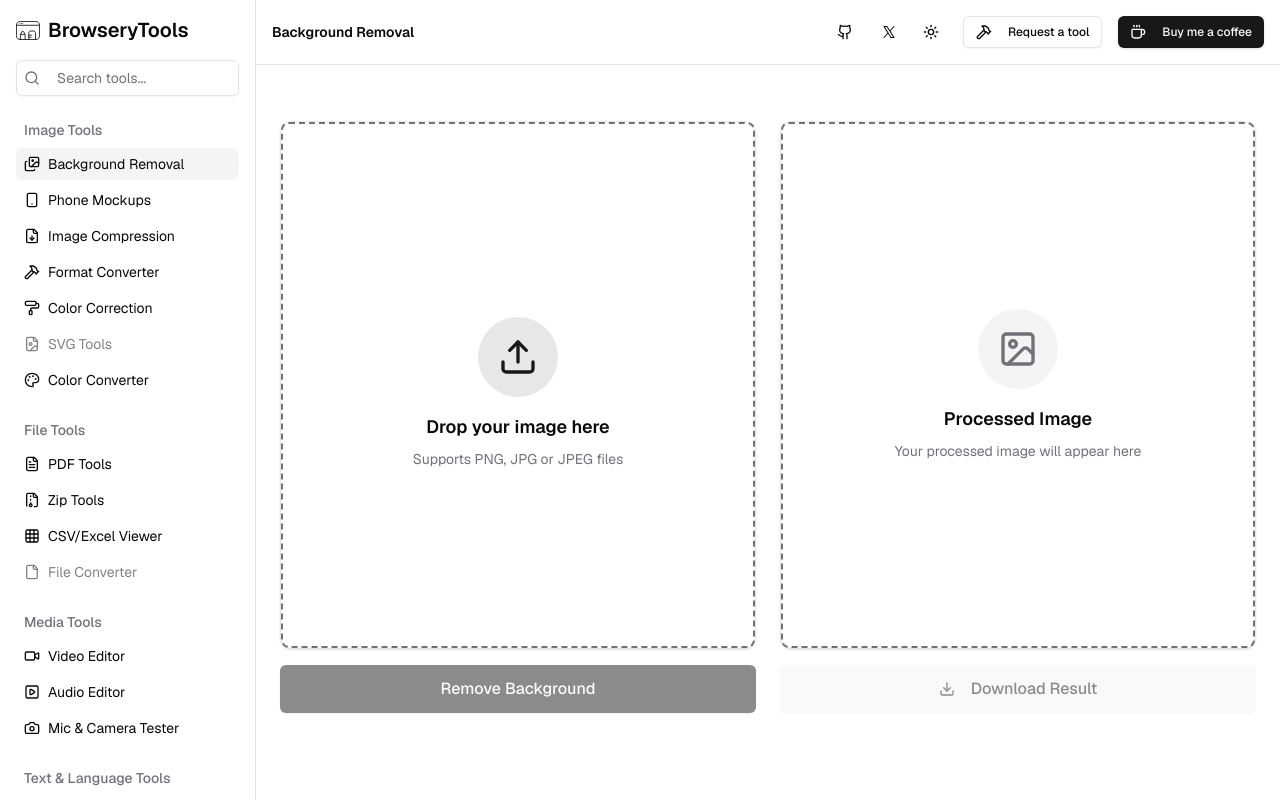
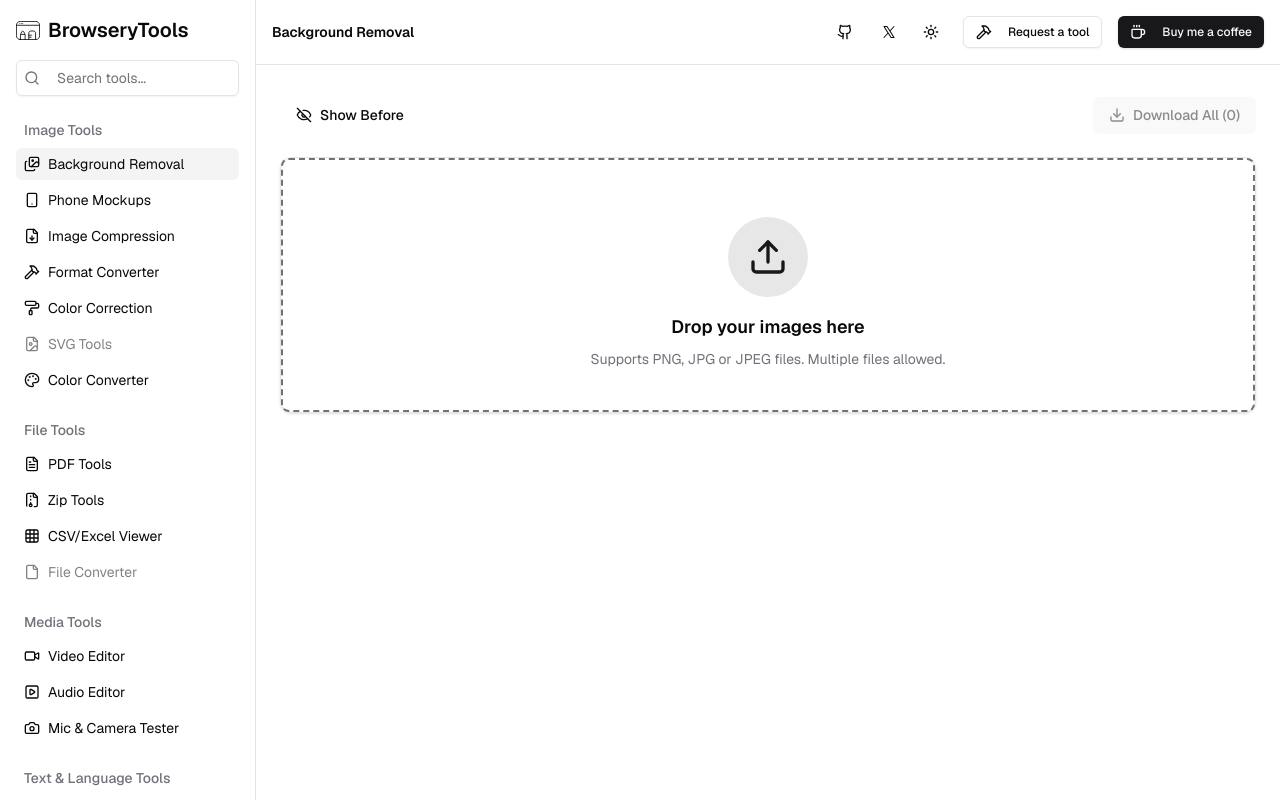
Before and after one commit to aghyad97/browserytools, a Next.js app: page /tools/bg-removal in a window 1280 px wide. Built offline with nearby package versions, Linux system fonts and the light colour scheme.

Commit message:
bg removal bulk upload

```diff
--- a/next.config.ts
+++ b/next.config.ts
@@ -5,10 +5,7 @@ const nextConfig: NextConfig = {
     return [
       {
         source: "/tools/bg-removal",
-        headers: [
-          { key: "Cross-Origin-Embedder-Policy", value: "require-corp" },
-          { key: "Cross-Origin-Opener-Policy", value: "same-origin" },
-        ],
+        headers: [{ key: "Cross-Origin-Opener-Policy", value: "same-origin" }],
       },
       {
         // Apply specific headers to static assets
--- a/src/components/BgRemoval.tsx
+++ b/src/components/BgRemoval.tsx
@@ -1,18 +1,13 @@
 "use client";
 
-import { useState, useCallback, useEffect } from "react";
+import { useState, useCallback, useEffect, useRef } from "react";
 import { useDropzone } from "react-dropzone";
 import { motion, AnimatePresence } from "framer-motion";
 import { Card } from "@/components/ui/card";
 import { Button } from "@/components/ui/button";
-import {
-  Upload,
-  Image as ImageIcon,
-  Loader2,
-  Download,
-  Trash2,
-} from "lucide-react";
+import { Upload, Loader2, Download, Trash2, Eye, EyeOff } from "lucide-react";
 import { Progress } from "@/components/ui/progress";
+import JSZip from "jszip";
 import { Config, removeBackground } from "@imgly/background-removal";
 
 const config: Config = {
@@ -20,22 +15,47 @@ const config: Config = {
 };
 
 export default function BgRemoval() {
-  const [image, setImage] = useState<string | null>(null);
-  const [processedImage, setProcessedImage] = useState<string | null>(null);
-  const [loading, setLoading] = useState(false);
-  const [progress, setProgress] = useState(0);
+  type ImageItem = {
+    id: string;
+    name: string;
+    original: string; // data URL
+    processed: string | null; // object URL of processed image for display
+    processedBlob: Blob | null; // actual processed blob for downloading
+    status: "idle" | "processing" | "done" | "error";
+    progress: number;
+  };
+
+  const [items, setItems] = useState<ImageItem[]>([]);
+  const [showAfter, setShowAfter] = useState(true);
+  const [isProcessingAll, setIsProcessingAll] = useState(false);
+  const [isZipping, setIsZipping] = useState(false);
 
   const onDrop = useCallback((acceptedFiles: File[]) => {
-    const file = acceptedFiles[0];
-    if (file) {
+    if (!acceptedFiles || acceptedFiles.length === 0) return;
+
+    const readers = acceptedFiles.map((file) => {
+      return new Promise<ImageItem>((resolve) => {
         const reader = new FileReader();
         reader.onloadend = () => {
-        setImage(reader.result as string);
-        setProcessedImage(null);
-        setProgress(0);
+          resolve({
+            id: `${file.name}-${file.size}-${file.lastModified}-${Math.random()
+              .toString(36)
+              .slice(2)}`,
+            name: file.name,
+            original: reader.result as string,
+            processed: null,
+            processedBlob: null,
+            status: "idle",
+            progress: 0,
+          });
         };
         reader.readAsDataURL(file);
-    }
+      });
+    });
+
+    Promise.all(readers).then((newItems) => {
+      setItems((prev) => [...prev, ...newItems]);
+    });
   }, []);
 
   const { getRootProps, getInputProps, isDragActive } = useDropzone({
@@ -43,69 +63,303 @@ export default function BgRemoval() {
     accept: {
       "image/*": [".png", ".jpg", ".jpeg"],
     },
-    multiple: false,
+    multiple: true,
   });
 
-  const handleRemoveBackground = async () => {
-    if (!image) return;
-    setLoading(true);
-    setProgress(0);
+  const processOne = useCallback(
+    async (itemId: string) => {
+      console.log(`Starting processing for item: ${itemId}`);
+
+      setItems((prev) =>
+        prev.map((it) =>
+          it.id === itemId ? { ...it, status: "processing", progress: 0 } : it
+        )
+      );
+
+      const item = items.find((i) => i.id === itemId);
+      if (!item) {
+        console.error(`Item not found: ${itemId}`);
+        return;
+      }
 
       try {
         // Convert data URL to blob
-      const response = await fetch(image);
+        const response = await fetch(item.original);
         const blob = await response.blob();
 
-      // Use removeBackground directly with progress callback
-      const blobResult = await removeBackground(blob, config);
+        console.log(
+          `Processing ${item.name}, original size: ${blob.size} bytes`
+        );
 
-      const url = URL.createObjectURL(blobResult);
+        // Remove background
+        const resultBlob = await removeBackground(blob, config);
 
-      // // Convert blob result to data URL
-      setProcessedImage(url);
+        console.log(
+          `Processed ${item.name}, result size: ${resultBlob.size} bytes`
+        );
+
+        // Create object URL for display
+        const url = URL.createObjectURL(resultBlob);
+
+        setItems((prev) =>
+          prev.map((it) =>
+            it.id === itemId
+              ? {
+                  ...it,
+                  processed: url,
+                  processedBlob: resultBlob, // Store the actual blob
+                  status: "done",
+                  progress: 100,
+                }
+              : it
+          )
+        );
+
+        console.log(`Successfully processed: ${item.name}`);
       } catch (error) {
         console.error("Error processing image:", error);
-    } finally {
-      setLoading(false);
+        setItems((prev) =>
+          prev.map((it) => (it.id === itemId ? { ...it, status: "error" } : it))
+        );
+      }
+    },
+    [items]
+  );
+
+  // Auto process newly added images sequentially
+  const runRef = useRef(false);
+  useEffect(() => {
+    const pending = items.filter((i) => i.status === "idle" && !i.processed);
+    if (pending.length === 0) return;
+    if (runRef.current) return;
+
+    runRef.current = true;
+
+    const run = async () => {
+      setIsProcessingAll(true);
+      console.log(`Auto-processing ${pending.length} pending images`);
+
+      for (const it of pending) {
+        await processOne(it.id);
+      }
+
+      setIsProcessingAll(false);
+      runRef.current = false;
+      console.log("Auto-processing complete");
+    };
+
+    run();
+  }, [items, processOne]);
+
+  const handleDownloadOne = (item: ImageItem) => {
+    if (!item.processedBlob) {
+      console.error("No processed blob available for download");
+      return;
+    }
+
+    try {
+      const url = URL.createObjectURL(item.processedBlob);
+      const link = document.createElement("a");
+      link.href = url;
+
+      const base = item.name.replace(/\.[^.]+$/, "");
+      const safeName = base.replace(/[^\w\s-]/g, "").replace(/\s+/g, "_");
+      link.download = `${safeName}-no-bg.png`;
+
+      document.body.appendChild(link);
+      link.click();
+      document.body.removeChild(link);
+
+      // Clean up
+      setTimeout(() => URL.revokeObjectURL(url), 1000);
+
+      console.log(`Downloaded: ${link.download}`);
+    } catch (error) {
+      console.error("Error downloading single image:", error);
     }
   };
 
-  const handleDownload = () => {
-    if (!processedImage) return;
+  const handleDownloadAll = async () => {
+    const ready = items.filter((i) => i.processedBlob);
+    if (ready.length === 0) {
+      console.warn("No processed images available for download");
+      return;
+    }
 
+    try {
+      setIsZipping(true);
+      console.log(`Starting zip creation with ${ready.length} images...`);
+
+      const zip = new JSZip();
+      let successCount = 0;
+
+      // Add each processed image to zip using stored blobs
+      for (const it of ready) {
+        try {
+          if (!it.processedBlob) {
+            console.warn(`No blob available for ${it.name}, skipping`);
+            continue;
+          }
+
+          // Create safe filename
+          const base = it.name.replace(/\.[^.]+$/, "");
+          const safeName = base.replace(/[^\w\s-]/g, "").replace(/\s+/g, "_");
+          const filename = `${safeName}-no-bg.png`;
+
+          // Add to zip
+          zip.file(filename, it.processedBlob);
+          successCount++;
+
+          console.log(
+            `Added to zip: ${filename} (${it.processedBlob.size} bytes)`
+          );
+        } catch (error) {
+          console.error(`Error adding ${it.name} to zip:`, error);
+          // Continue with other images
+        }
+      }
+
+      if (successCount === 0) {
+        throw new Error("No images could be added to zip");
+      }
+
+      console.log(`Generating zip with ${successCount} images...`);
+
+      // Generate zip file
+      const zipBlob = await zip.generateAsync({
+        type: "blob",
+        compression: "DEFLATE",
+        compressionOptions: { level: 6 },
+        streamFiles: true, // Better for large files
+      });
+
+      console.log(`Zip generated successfully: ${zipBlob.size} bytes`);
+
+      // Download the zip
+      const url = URL.createObjectURL(zipBlob);
       const link = document.createElement("a");
-    link.href = processedImage;
-    link.download = "processed-image.png";
+      link.href = url;
+
+      const timestamp = new Date().toISOString().slice(0, 10);
+      link.download = `browserytools-${timestamp}.zip`;
+
       document.body.appendChild(link);
       link.click();
       document.body.removeChild(link);
+
+      // Clean up
+      setTimeout(() => URL.revokeObjectURL(url), 1000);
+
+      console.log(`Download initiated: ${link.download}`);
+    } catch (error) {
+      console.error("Failed to create zip:", error);
+
+      // Show user-friendly error message
+      const errorMessage =
+        error instanceof Error ? error.message : "Unknown error occurred";
+      alert(`Failed to create zip file: ${errorMessage}`);
+    } finally {
+      setIsZipping(false);
+    }
   };
 
   const handleClear = () => {
-    setImage(null);
-    setProcessedImage(null);
-    setProgress(0);
+    // Clean up object URLs before clearing
+    items.forEach((item) => {
+      if (item.processed) {
+        URL.revokeObjectURL(item.processed);
+      }
+    });
+
+    setItems([]);
+    console.log("Cleared all images");
   };
+
+  const handleDeleteOne = (id: string) => {
+    // Clean up object URL for the deleted item
+    const item = items.find((i) => i.id === id);
+    if (item?.processed) {
+      URL.revokeObjectURL(item.processed);
+    }
+
+    setItems((prev) => prev.filter((i) => i.id !== id));
+    console.log(`Deleted item: ${id}`);
+  };
+
+  // Clean up object URLs when component unmounts
+  useEffect(() => {
+    return () => {
+      items.forEach((item) => {
+        if (item.processed) {
+          URL.revokeObjectURL(item.processed);
+        }
+      });
+    };
+  }, []);
 
   return (
     <div className="flex flex-col h-[calc(100vh-theme(spacing.16))]">
-      <div className="flex justify-end items-center p-6 bg-background/95 backdrop-blur supports-[backdrop-filter]:bg-background/60">
-        {(image || processedImage) && (
+      {/* Header Controls */}
+      <div className="flex justify-between items-center p-6 gap-2 flex-wrap bg-background/95 backdrop-blur supports-[backdrop-filter]:bg-background/60">
+        <div className="flex items-center gap-2">
+          <Button
+            variant="ghost"
+            onClick={() => setShowAfter((v) => !v)}
+            className="flex items-center gap-2"
+          >
+            {showAfter ? (
+              <EyeOff className="w-4 h-4" />
+            ) : (
+              <Eye className="w-4 h-4" />
+            )}
+            {showAfter ? "Show Before" : "Show After"}
+          </Button>
+          {isProcessingAll && (
+            <div className="flex items-center gap-2 text-sm text-muted-foreground">
+              <Loader2 className="w-4 h-4 animate-spin" />
+              Processing...
+            </div>
+          )}
+        </div>
+        <div className="flex items-center gap-2">
+          <Button
+            variant="secondary"
+            onClick={handleDownloadAll}
+            disabled={
+              items.filter((i) => i.processedBlob).length === 0 || isZipping
+            }
+            className="flex items-center gap-2"
+          >
+            {isZipping ? (
+              <>
+                <Loader2 className="w-4 h-4 animate-spin" />
+                Preparing Zip...
+              </>
+            ) : (
+              <>
+                <Download className="w-4 h-4" />
+                Download All ({items.filter((i) => i.processedBlob).length})
+              </>
+            )}
+          </Button>
+          {items.length > 0 && (
             <Button
               variant="ghost"
               onClick={handleClear}
               className="flex items-center gap-2"
             >
               <Trash2 className="w-4 h-4" />
-            Clear
+              Clear All
             </Button>
           )}
         </div>
+      </div>
 
+      {/* Main Content */}
       <div className="flex-1 overflow-auto px-6">
-        <div className="grid grid-cols-1 md:grid-cols-2 gap-6 h-full max-w-7xl mx-auto">
-          <div className="space-y-4">
-            <Card className="h-[calc(100%-10rem)]">
+        <div className="grid grid-cols-1 md:grid-cols-2 gap-6 max-w-7xl mx-auto">
+          {/* Upload Area */}
+          <Card className="min-h-[16rem] col-span-1 md:col-span-2">
             <div
               {...getRootProps()}
               className={`
@@ -120,22 +374,6 @@ export default function BgRemoval() {
               `}
             >
               <input {...getInputProps()} />
-                <AnimatePresence mode="wait">
-                  {image ? (
-                    <motion.div
-                      key="preview"
-                      initial={{ opacity: 0, scale: 0.9 }}
-                      animate={{ opacity: 1, scale: 1 }}
-                      exit={{ opacity: 0, scale: 0.9 }}
-                      className="w-full h-full relative rounded-md overflow-hidden bg-muted/50"
-                    >
-                      <img
-                        src={image}
-                        alt="Original"
-                        className="w-full h-full object-contain"
-                      />
-                    </motion.div>
-                  ) : (
               <motion.div
                 key="upload"
                 initial={{ opacity: 0, y: 10 }}
@@ -147,110 +385,115 @@ export default function BgRemoval() {
                   <Upload className="w-10 h-10 text-primary" />
                 </div>
                 <h3 className="text-lg font-semibold mb-2">
-                        Drop your image here
+                  Drop your images here
                 </h3>
                 <p className="text-muted-foreground text-sm">
-                        Supports PNG, JPG or JPEG files
+                  Supports PNG, JPG or JPEG files. Multiple files allowed.
                 </p>
+                {items.length > 0 && (
+                  <p className="text-xs text-muted-foreground mt-2">
+                    {items.length} image{items.length !== 1 ? "s" : ""} loaded
+                  </p>
+                )}
               </motion.div>
-                  )}
-                </AnimatePresence>
             </div>
           </Card>
 
+          {/* Image Grid */}
+          <div className="col-span-1 md:col-span-2">
+            {items.length > 0 && (
+              <div className="grid grid-cols-1 sm:grid-cols-2 lg:grid-cols-4 gap-4">
+                <AnimatePresence>
+                  {items.map((it) => (
+                    <motion.div
+                      key={it.id}
+                      initial={{ opacity: 0, scale: 0.9 }}
+                      animate={{ opacity: 1, scale: 1 }}
+                      exit={{ opacity: 0, scale: 0.9 }}
+                      transition={{ duration: 0.2 }}
+                    >
+                      <Card className="p-3">
+                        <div className="relative w-full aspect-square rounded-md overflow-hidden bg-muted/50">
+                          <img
+                            src={
+                              showAfter && it.processed
+                                ? it.processed
+                                : it.original
+                            }
+                            alt={it.name}
+                            className="w-full h-full object-contain"
+                          />
+
+                          {/* Processing Overlay */}
+                          {it.status === "processing" && (
+                            <div className="absolute inset-0 bg-background/70 backdrop-blur-sm flex flex-col items-center justify-center gap-2">
+                              <Loader2 className="w-5 h-5 animate-spin" />
+                              <Progress value={it.progress} className="w-3/4" />
+                              <span className="text-xs text-muted-foreground">
+                                Removing background...
+                              </span>
+                            </div>
+                          )}
+
+                          {/* Error Overlay */}
+                          {it.status === "error" && (
+                            <div className="absolute inset-0 bg-destructive/20 backdrop-blur-sm flex flex-col items-center justify-center gap-2">
+                              <div className="w-8 h-8 rounded-full bg-destructive text-destructive-foreground flex items-center justify-center">
+                                ✕
+                              </div>
+                              <span className="text-xs text-center px-2">
+                                Failed to process
+                              </span>
+                            </div>
+                          )}
+                        </div>
+
+                        {/* Image Info and Actions */}
+                        <div className="mt-3 space-y-2">
+                          <div className="text-xs truncate" title={it.name}>
+                            {it.name}
+                          </div>
+                          <div className="flex items-center justify-between gap-2">
+                            <div className="text-xs text-muted-foreground">
+                              {it.status === "done"
+                                ? "Ready"
+                                : it.status === "processing"
+                                ? "Processing..."
+                                : it.status === "error"
+                                ? "Error"
+                                : "Waiting"}
+                            </div>
+                            <div className="flex items-center gap-1">
+                              {it.processedBlob && (
                                 <Button
-              onClick={handleRemoveBackground}
-              disabled={!image || loading}
-              className="w-full h-12 text-base"
-              size="lg"
+                                  size="sm"
+                                  variant="secondary"
+                                  onClick={() => handleDownloadOne(it)}
+                                  className="h-7 px-2"
                                 >
-              {loading ? (
-                <>
-                  <Loader2 className="w-4 h-4 mr-2 animate-spin" />
-                  Processing...
-                </>
-              ) : (
-                "Remove Background"
+                                  <Download className="w-3 h-3 mr-1" />
+                                  Download
+                                </Button>
                               )}
+                              <Button
+                                size="sm"
+                                variant="ghost"
+                                onClick={() => handleDeleteOne(it.id)}
+                                className="h-7 px-2"
+                              >
+                                <Trash2 className="w-3 h-3" />
                               </Button>
                             </div>
-
-          <div className="space-y-4">
-            <Card className="h-[calc(100%-10rem)]">
-              <div className="h-full rounded-lg border-2 border-dashed border-muted-foreground flex items-center justify-center p-8">
-                <AnimatePresence mode="wait">
-                  {processedImage ? (
-                    <motion.div
-                      key="processed"
-                      initial={{ opacity: 0 }}
-                      animate={{ opacity: 1 }}
-                      exit={{ opacity: 0 }}
-                      className="w-full h-full rounded-md overflow-hidden bg-repeat"
-                    >
-                      <img
-                        src={processedImage}
-                        alt="Processed"
-                        className="w-full h-full object-contain"
-                      />
+                          </div>
+                        </div>
+                      </Card>
                     </motion.div>
-                  ) : (
-                    <motion.div
-                      key="placeholder"
-                      initial={{ opacity: 0 }}
-                      animate={{ opacity: 1 }}
-                      exit={{ opacity: 0 }}
-                      className="text-center"
-                    >
-                      <div className="w-20 h-20 rounded-full bg-muted flex items-center justify-center mx-auto mb-4">
-                        <ImageIcon className="w-10 h-10 text-muted-foreground" />
-                      </div>
-                      <h3 className="text-lg font-semibold mb-2">
-                        Processed Image
-                      </h3>
-                      <p className="text-muted-foreground text-sm">
-                        Your processed image will appear here
-                      </p>
-                    </motion.div>
-                  )}
+                  ))}
                 </AnimatePresence>
               </div>
-            </Card>
-
-            {processedImage ? (
-              <Button
-                onClick={handleDownload}
-                variant="secondary"
-                className="w-full h-12 text-base"
-                size="lg"
-              >
-                <Download className="w-4 h-4 mr-2" />
-                Download Result
-              </Button>
-            ) : (
-              <Button
-                variant="secondary"
-                disabled
-                className="w-full h-12 text-base"
-                size="lg"
-              >
-                <Download className="w-4 h-4 mr-2" />
-                Download Result
-              </Button>
             )}
           </div>
         </div>
-
-        {loading && (
-          <Card className="p-4 mt-6 max-w-7xl mx-auto">
-            <div className="space-y-2">
-              <div className="flex items-center justify-between">
-                <p className="text-sm">Processing image...</p>
-                <Loader2 className="w-4 h-4 animate-spin" />
-              </div>
-              <Progress value={progress} className="w-full" />
-            </div>
-          </Card>
-        )}
       </div>
     </div>
   );
```
Lines whose indentation alone changed are shown as unchanged.
